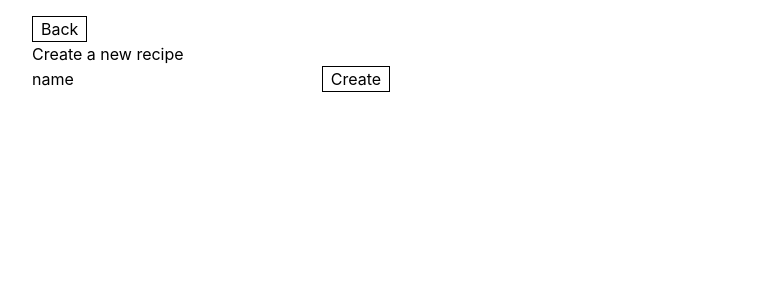
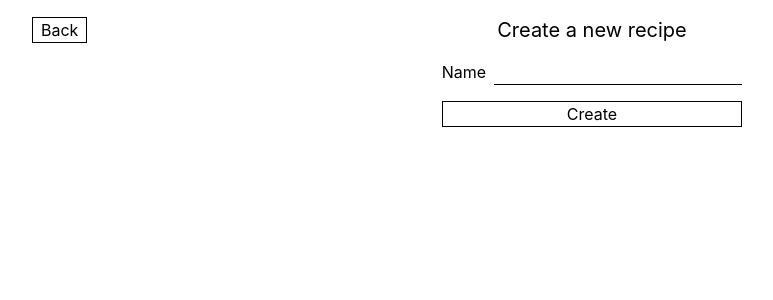
Before and after one commit to s-gas/ho-fame, a React (Vite) app in the folder frontend/: page /new in a window 1280 px wide. Shown: the top 300 px of the page, without its empty margins (48-821 px from the left). Built offline with nearby package versions, Linux system fonts and the light colour scheme.

Commit message:
Improve layout

```diff
--- a/frontend/src/components/NewRecipeForm.tsx
+++ b/frontend/src/components/NewRecipeForm.tsx
@@ -30,10 +30,10 @@ const NewRecipeForm = ({ setRecipes }: NewRecipeFormProps) => {
   }
 
   return (
-    <form onSubmit={handleSubmit}>
-      <label>
-        name
-        <input onChange={handleChange}></input>
+    <form onSubmit={handleSubmit} className="flex flex-col gap-4">
+      <label className="flex gap-2">
+        Name
+        <input onChange={handleChange} className="border-b"></input>
       </label>
       <Button type="submit">Create</Button>
     </form>
--- a/frontend/src/components/RecipesList.tsx
+++ b/frontend/src/components/RecipesList.tsx
@@ -26,9 +26,9 @@ const RecipesList = ({ recipes, setRecipes }: RecipesListProps) => {
   };
 
   return (
-    <>
+    <div className="flex flex-col gap-2">
       {recipes.map((recipe) => <p key={recipe.id}>{recipe.name}</p>)}
-    </>
+    </div>
   )
 }
 
--- a/frontend/src/pages/Home.tsx
+++ b/frontend/src/pages/Home.tsx
@@ -15,11 +15,13 @@ const Home = ({recipes, setRecipes}: HomeProps) => {
 
   return (
     <Layout>
-      <div className="flex justify-between">
-        <h1>Recipes</h1>
-        <Button onClick={() => navigate('/new')}>New</Button>
+      <div className="flex flex-col gap-4">
+        <div className="flex justify-between">
+          <h1 className="text-xl">Recipes</h1>
+          <Button onClick={() => navigate('/new')}>New</Button>
+        </div>
+        <RecipesList recipes={recipes} setRecipes={setRecipes} />
       </div>
-      <RecipesList recipes={recipes} setRecipes={setRecipes} />
     </Layout>
   )
 };
--- a/frontend/src/pages/New.tsx
+++ b/frontend/src/pages/New.tsx
@@ -14,9 +14,15 @@ const New = ({ setRecipes }: NewProps) => {
 
   return (
     <Layout>
-      <Button onClick={() => navigate('/')}>Back</Button>
-      <h1>Create a new recipe</h1>
-      <NewRecipeForm setRecipes={setRecipes} />
+      <div className="flex flex-col gap-4">
+        <div className="grid grid-cols-3 items-center justify-items-start">
+          <Button onClick={() => navigate('/')}>Back</Button>
+          <h1 className="text-xl justify-self-center">Create a new recipe</h1>
+        </div>
+        <div className="self-center">
+          <NewRecipeForm setRecipes={setRecipes} />
+        </div>
+      </div>
     </Layout>
   )
 }
```
Also changed, not shown: 1 other file (tests, documents, lock files or other folders).
